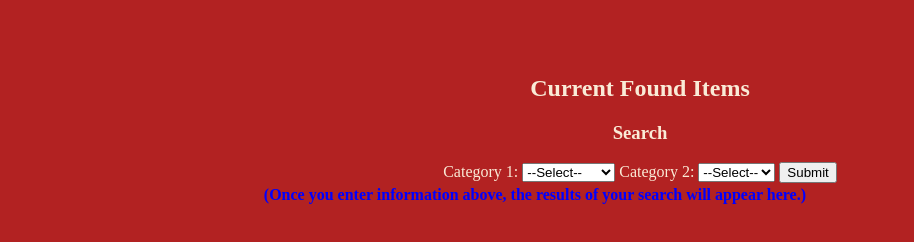
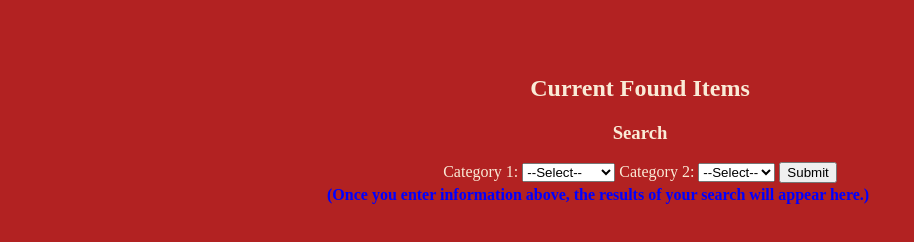
Before and after one commit to plavinio/Scavenger, a plain HTML site: page List.html in a window 1280 px wide. Shown: the part 82-324 px from the top of the page, without its empty margins (0-914 px from the left). Drawn offline with Linux system fonts and the light colour scheme; a web font is replaced by a local one.

Commit message:
see previous

```diff
--- a/stylesheet.css
+++ b/stylesheet.css
@@ -50,5 +50,5 @@ button.foundButton{
 }
 #searchResults{
     color: blue;
-    padding: 0% 20%;
+    padding: 0% 25%;
 }
```
